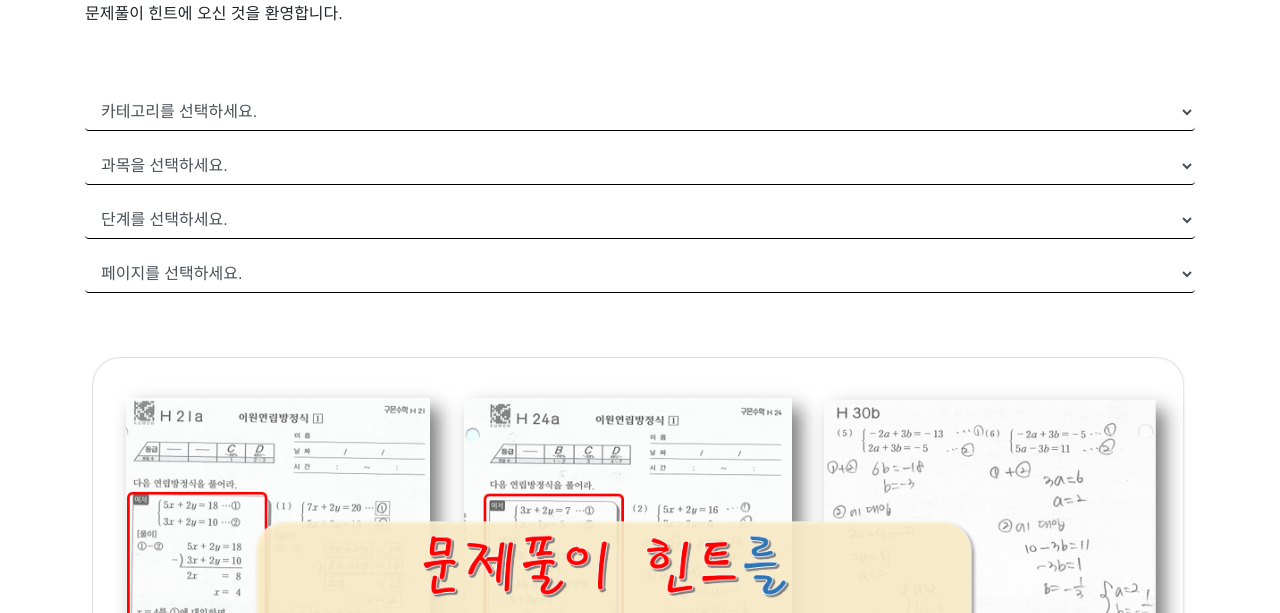
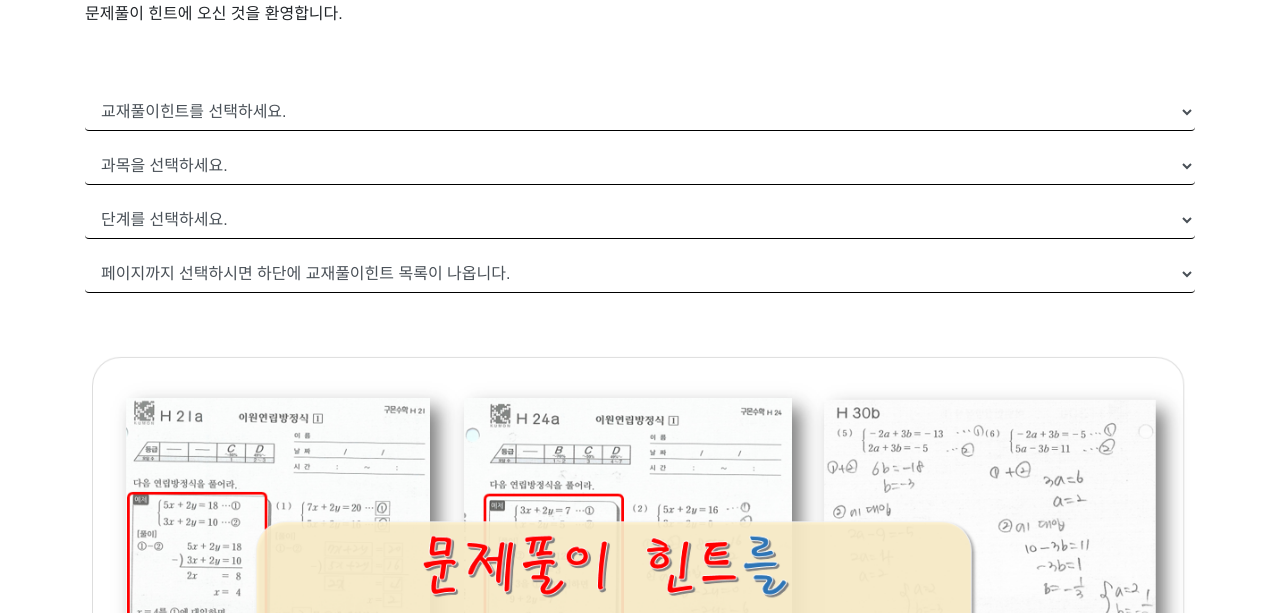
Before and after one commit to POWERSTORM1014/homepage, a plain HTML site: page portfolio.html in a window 1280 px wide. Shown: the part 187-800 px from the top of the page. Drawn offline with nearby package versions, Linux system fonts and the light colour scheme; no server answers.

Commit message:
Add files via upload

```diff
--- a/portfolio.html
+++ b/portfolio.html
@@ -153,7 +153,7 @@
 
       <div class="dropdowns">
         <select id="select-category" class="form-control mb-3">
-          <option value="">카테고리를 선택하세요.</option>
+          <option value="">교재풀이힌트를 선택하세요.</option>
         </select>
         <select id="select-subcategory" class="form-control mb-3">
           <option value="">과목을 선택하세요.</option>
@@ -162,7 +162,7 @@
           <option value="">단계를 선택하세요.</option>
         </select>
         <select id="select-subsubcategory2" class="form-control mb-3">
-          <option value="">페이지를 선택하세요.</option>
+          <option value="">페이지까지 선택하시면 하단에 교재풀이힌트 목록이 나옵니다.</option>
         </select>
       </div>
             <!-- Replaced the video player with an image placeholder -->
```
